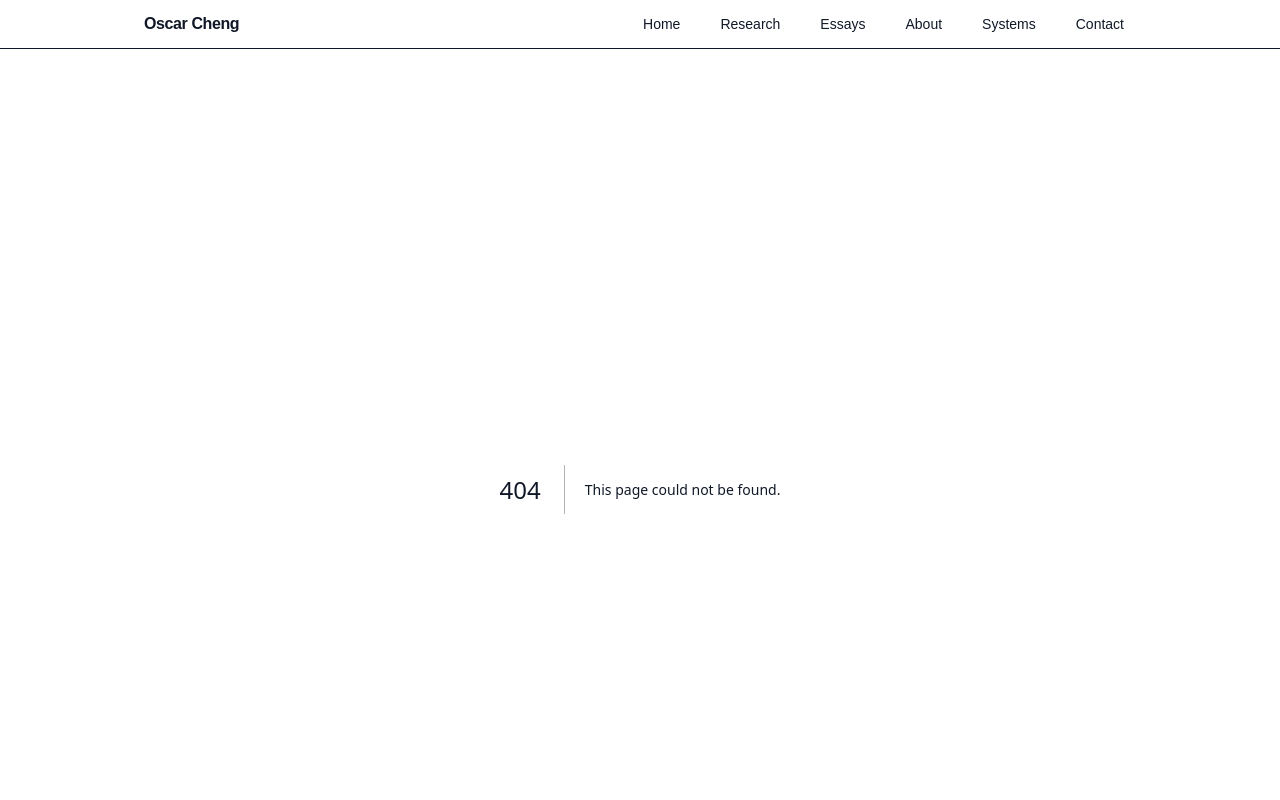
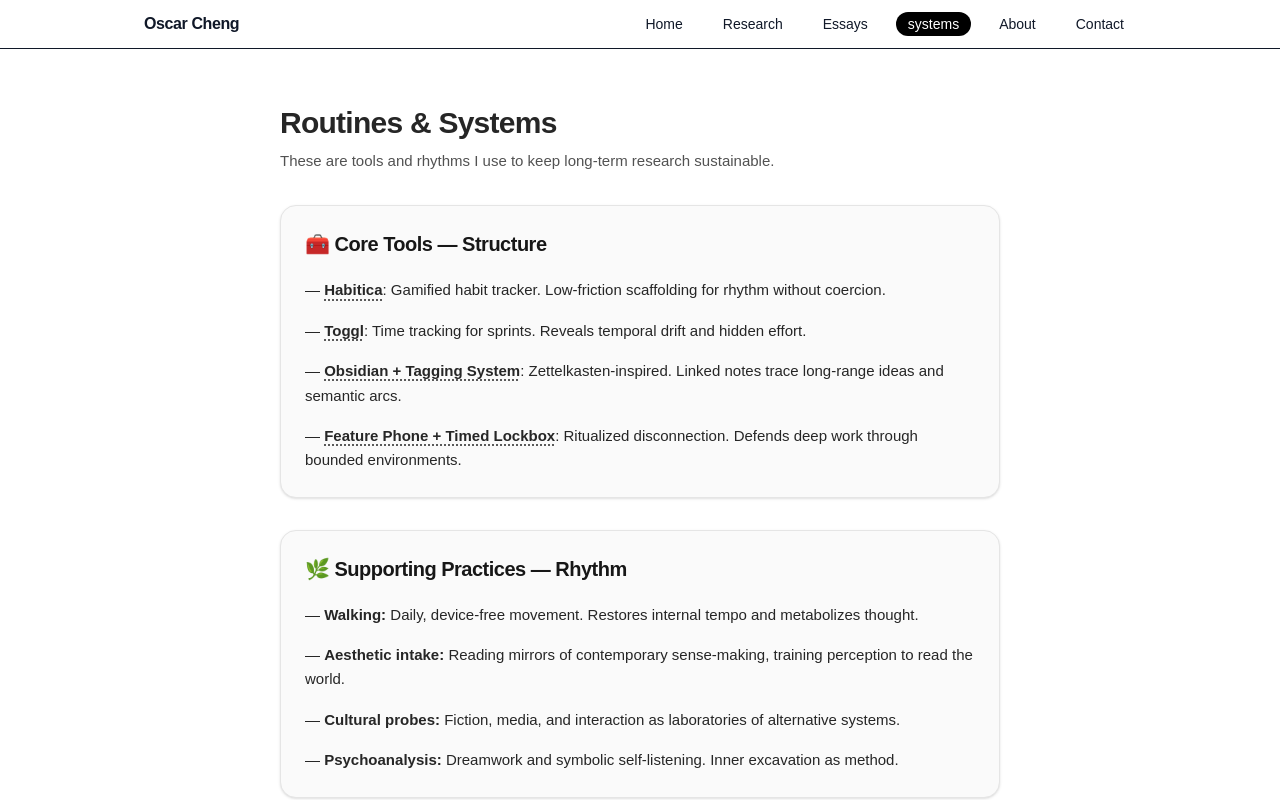
Before and after one commit to Eli-devlog/oscarchengphilosophy, a Next.js app: page /systems in a window 1280 px wide. Before the commit this address had no page. Shown: the top 800 px of the page. Built offline with nearby package versions, Linux system fonts and the light colour scheme.

Commit message:
Fix: typed nav links and href for /systems

```diff
--- a/src/app/routines/page.tsx
+++ b/src/app/systems/page.tsx
@@ -1,4 +1,4 @@
-// src/app/routines/page.tsx
+// src/app/systems/page.tsx
 
 export const metadata = {
   title: "Systems | Oscar Cheng",
--- a/src/components/Nav.tsx
+++ b/src/components/Nav.tsx
@@ -2,14 +2,13 @@
 import Link from "next/link";
 import { usePathname } from "next/navigation";
 
-const links = [
+const links: { href: string; label: string }[] = [
   { href: "/", label: "Home" },
   { href: "/research", label: "Research" },
   { href: "/essays", label: "Essays" },
+  { href: "/systems", label: "systems" },
   { href: "/about", label: "About" },
-  { href: "/routines", label: "Systems" },
   { href: "/contact", label: "Contact" },
-  ,
 ];
 
 export default function Nav() {
```
Lines whose indentation alone changed are shown as unchanged.
